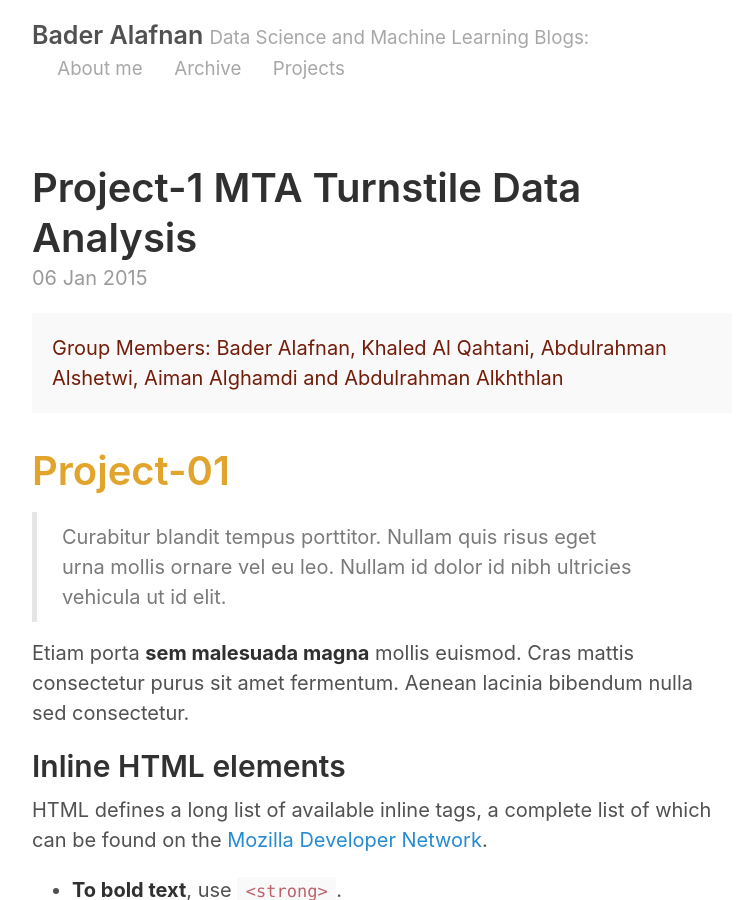
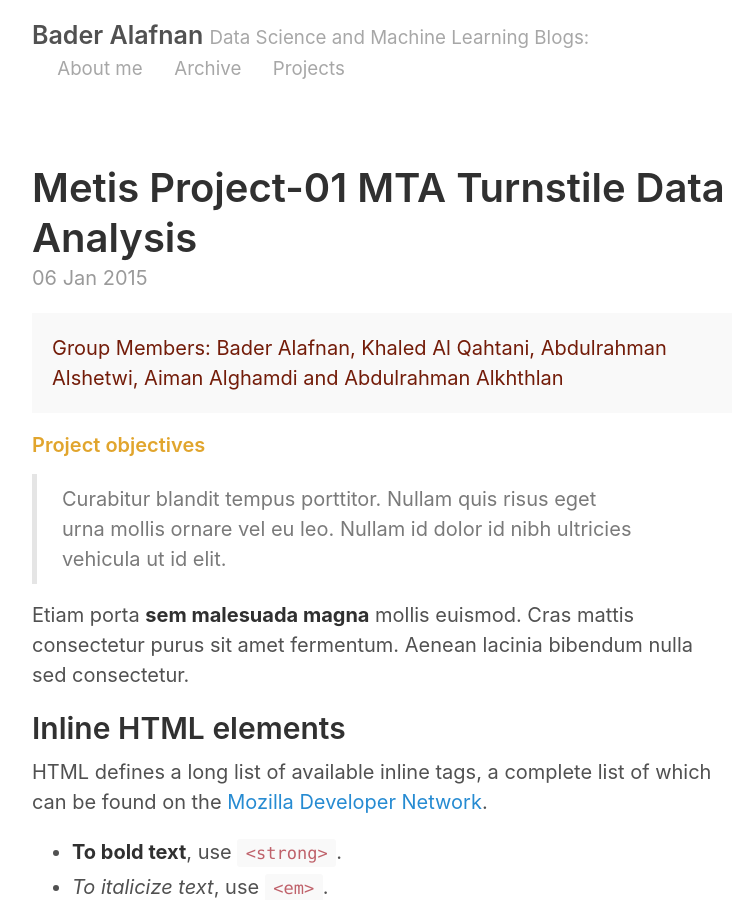
Before and after one commit to alafnan/alafnan.github.io, a Jekyll site: the page built from _posts/2015-01-6-example-content.md, in a window 1280 px wide and 900 px high. Shown: the whole window, without its empty margins (258-1011 px from the left). Built offline with Jekyll 4.4.1, drawn with Linux system fonts in a browser that asks for light colours.

Commit message:
Update 2015-01-6-example-content.md

```diff
--- a/_posts/2015-01-6-example-content.md
+++ b/_posts/2015-01-6-example-content.md
@@ -1,6 +1,6 @@
 ---
 layout: post
-title: Project-1 MTA Turnstile Data Analysis
+title: Metis Project-01 MTA Turnstile Data Analysis
 ---
 
 
@@ -8,7 +8,7 @@ title: Project-1 MTA Turnstile Data Analysis
 Group Members: Bader Alafnan, Khaled Al Qahtani, Abdulrahman Alshetwi, Aiman Alghamdi and Abdulrahman Alkhthlan
 </div>
 
-<h1 style="font-size:2em; color:#E1A52D;">Project-01</h1>
+<h1 style="font-size:1em; color:#E1A52D;">Project objectives</h1>
 
 > Curabitur blandit tempus porttitor. Nullam quis risus eget urna mollis ornare vel eu leo. Nullam id dolor id nibh ultricies vehicula ut id elit.
 
```
